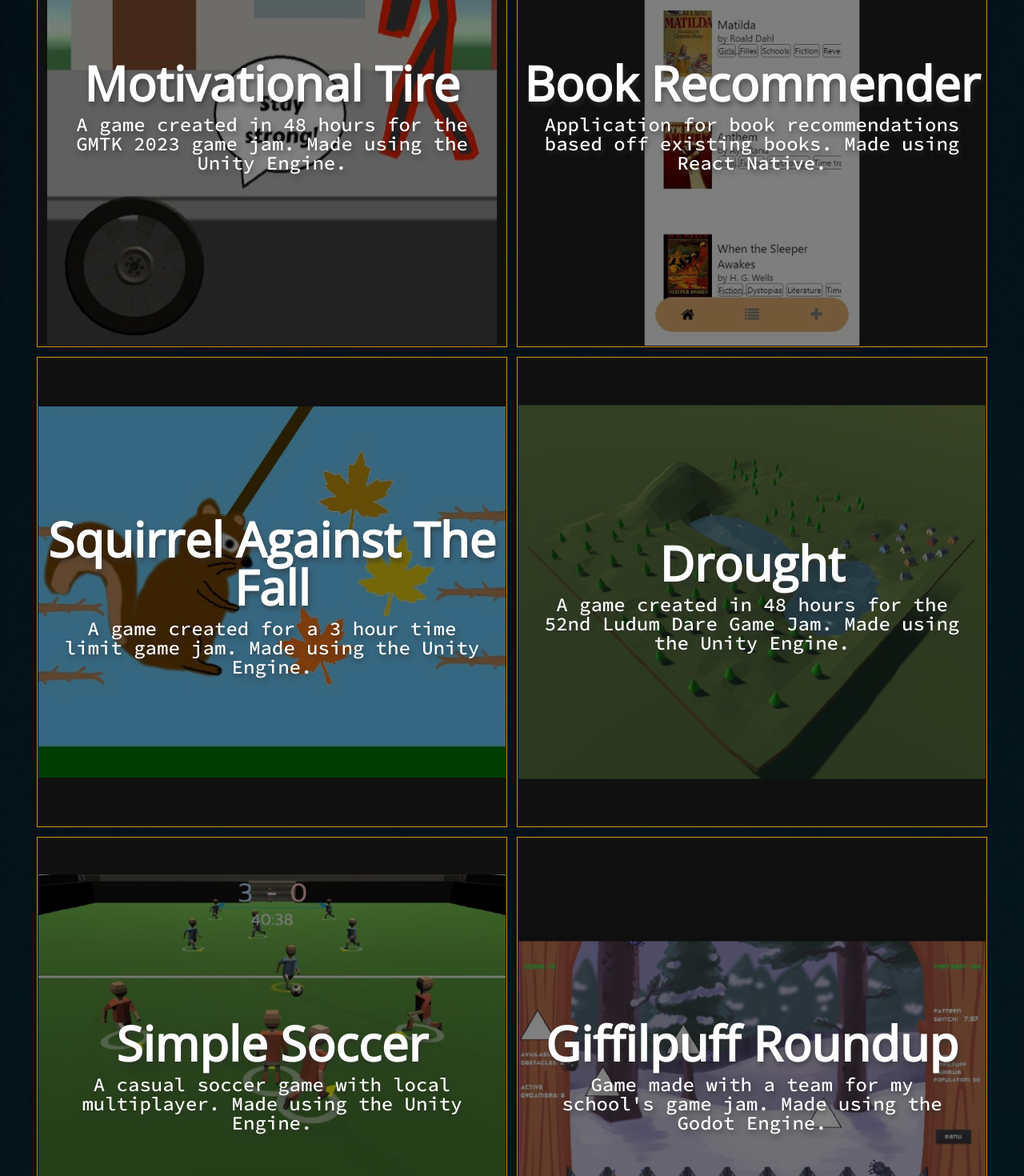
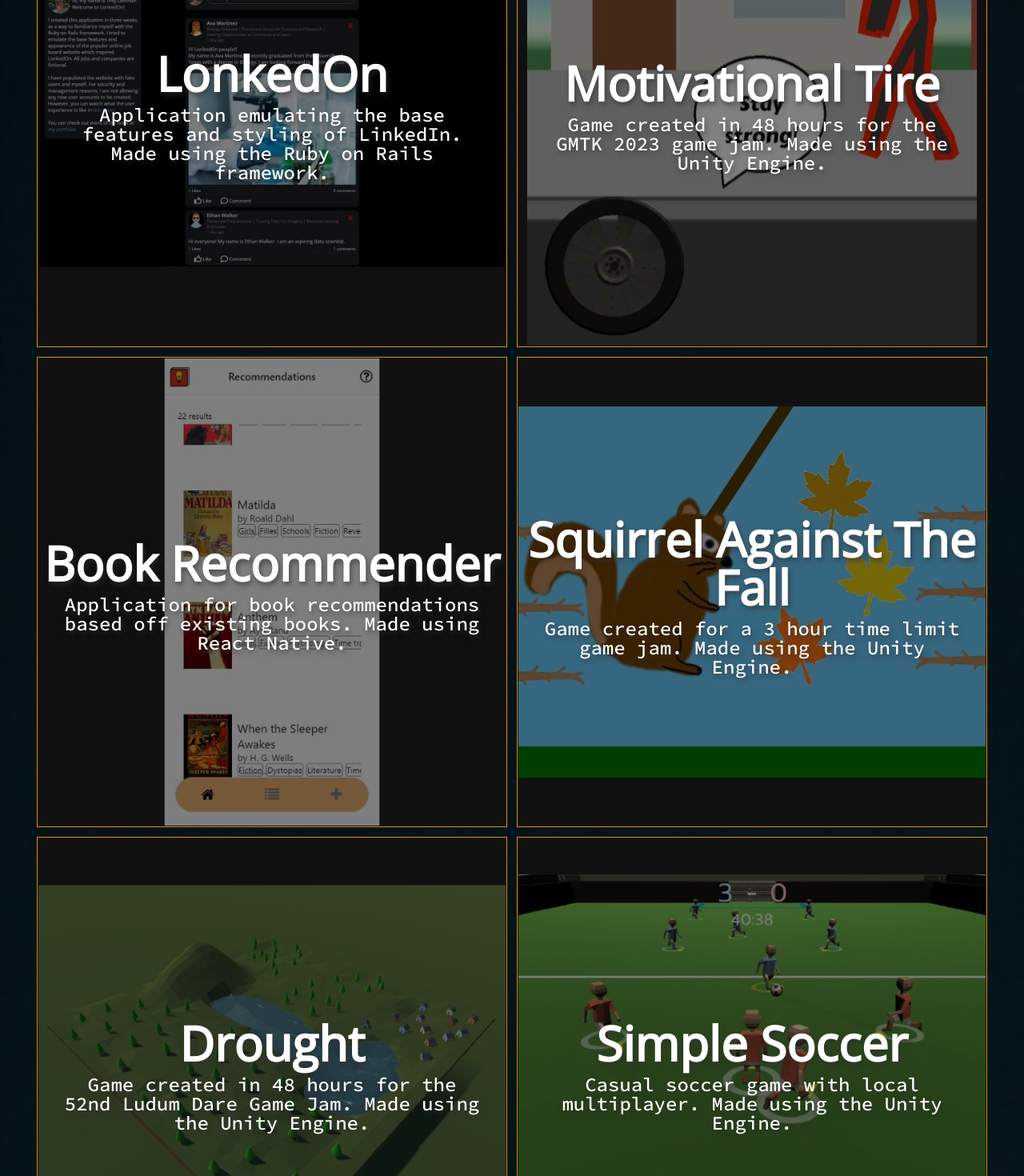
Before and after one commit to TreyDettmer/portfolio, an Angular app: page / in a window 1280 px wide. Shown: the part 680-2150 px from the top of the page at 80% size. Built offline with nearby package versions, Linux system fonts and the light colour scheme.

Commit message:
added LonkedOn project

```diff
--- a/src/app/app.component.html
+++ b/src/app/app.component.html
@@ -32,11 +32,19 @@
   <h2 class = "section-title">Projects</h2>
   <div class="portfolio">
 
+      <a href="https://github.com/TreyDettmer/LonkedOn" class="portfolio__item__link">
+        <img src="assets/img/LonkedOn-ProjectImage.jpg" class="portfolio__img" alt="">
+        <div class="portfolio__item__title__overlay">
+          <div class="portfolio__item__title"><h2>LonkedOn</h2></div>
+          <p class="portfolio__item__desc">Application emulating the base features and styling of LinkedIn. Made using the Ruby on Rails framework.</p>
+        </div>
+      </a>
+
       <a href="https://github.com/TreyDettmer/MotivationalTire" class="portfolio__item__link">
         <img src="assets/img/MotivationalTireProjectImage.jpg" class="portfolio__img" alt="">
         <div class="portfolio__item__title__overlay">
           <div class="portfolio__item__title"><h2>Motivational Tire</h2></div>
-          <p class="portfolio__item__desc">A game created in 48 hours for the GMTK 2023 game jam. Made using the Unity Engine.</p>
+          <p class="portfolio__item__desc">Game created in 48 hours for the GMTK 2023 game jam. Made using the Unity Engine.</p>
         </div>
       </a>
 
@@ -52,7 +60,7 @@
         <img src="assets/img/SquirrelAgainstTheFallProjectImage.jpg" class="portfolio__img" alt="">
         <div class="portfolio__item__title__overlay">
           <div class="portfolio__item__title"><h2>Squirrel Against The Fall</h2></div>
-          <p class="portfolio__item__desc">A game created for a 3 hour time limit game jam. Made using the Unity Engine.</p>
+          <p class="portfolio__item__desc">Game created for a 3 hour time limit game jam. Made using the Unity Engine.</p>
         </div>
       </a>
 
@@ -60,7 +68,7 @@
         <img src="assets/img/DroughtProjectImage.JPG" class="portfolio__img" alt="">
         <div class="portfolio__item__title__overlay">
           <div class="portfolio__item__title"><h2>Drought</h2></div>
-          <p class="portfolio__item__desc">A game created in 48 hours for the 52nd Ludum Dare Game Jam. Made using the Unity Engine.</p>
+          <p class="portfolio__item__desc">Game created in 48 hours for the 52nd Ludum Dare Game Jam. Made using the Unity Engine.</p>
         </div>
       </a>
 
@@ -68,7 +76,7 @@
         <img src="assets/img/SimpleSoccerProjectImage.jpg" class="portfolio__img" alt="">
         <div class="portfolio__item__title__overlay">
           <div class="portfolio__item__title"><h2>Simple Soccer</h2></div>
-          <p class="portfolio__item__desc">A casual soccer game with local multiplayer. Made using the Unity Engine.</p>
+          <p class="portfolio__item__desc">Casual soccer game with local multiplayer. Made using the Unity Engine.</p>
         </div>
       </a>
 
```
Also changed, not shown: src/assets/img/LonkedOn-ProjectImage.jpg (added), 4 other files (tests, documents, lock files or other folders).
